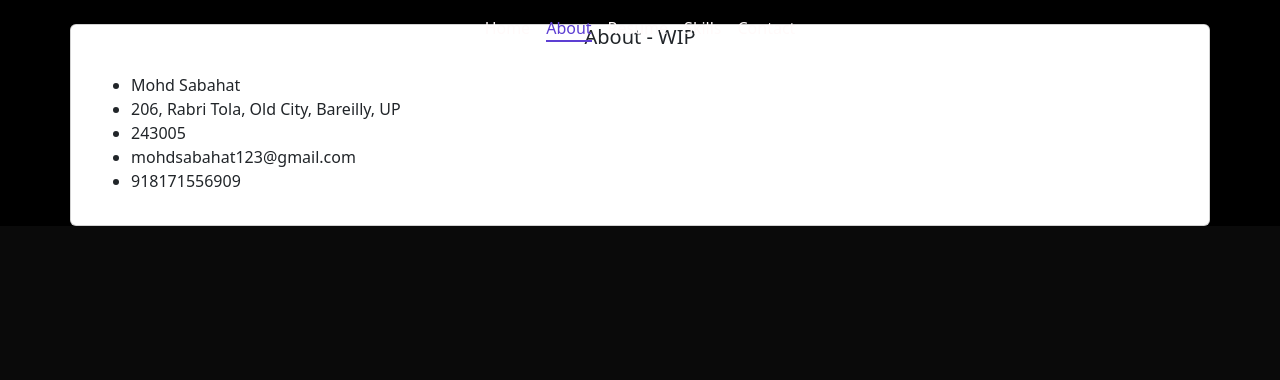
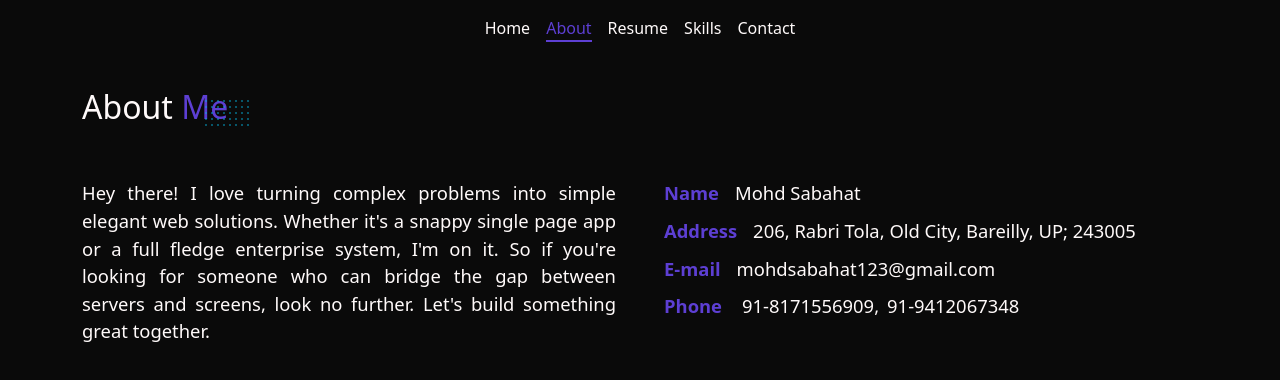
Before and after one commit to mohdsabahat/mohdsabahat.github.io, a React (Create React App) app: page /about in a window 1280 px wide. Shown: the top 380 px of the page. Built offline with nearby package versions, Linux system fonts and the light colour scheme; the HTML template or start-up script is replaced by a standard one.

Commit message:
feat: Add about page

```diff
--- a/src/pages/About/About.css
+++ b/src/pages/About/About.css
@@ -1,4 +1,46 @@
 #about {
-    background-color: black;
+    background-color: transparent;
     color: snow;
+    font-size: 1.15rem;
 }
+#about .about-text {
+    text-align: justify;
+}
+#about .page-title {
+    display: inline-block;
+    position: relative;
+    padding-right: 25px;
+    padding-bottom: 15px;
+    margin-bottom: 30px;
+}
+#about .page-title:after {
+    position: absolute;
+    opacity: .45;
+    top: 10px;
+    right: 0;
+    content: '';
+    height: 30px;
+    width: 50px;
+    background-image: -webkit-repeating-radial-gradient(center center,#04b4e0,#04b4e0 1px,transparent 0px,transparent 100%);
+    background-image: -moz-repeating-radial-gradient(center center,#04b4e0,#04b4e0 1px,transparent 0px,transparent 100%);
+    background-image: -ms-repeating-radial-gradient(center center,#04b4e0,#04b4e0 1px,transparent 0px,transparent 100%);
+    -webkit-background-size: 6px 6px;
+    -moz-background-size: 6px 6px;
+    background-size: 6px 6px;
+    z-index: 0;
+}
+#about .page-title h2 span {
+    color: var(--primary-color);
+}
+
+#about .about-list {
+    list-style: none;
+}
+#about .about-list li{
+    margin-bottom: 10px;
+}
+#about .about-list .title{
+    color: var(--primary-color);
+    margin-right: 1rem;
+    font-weight: 700;
+}
--- a/src/pages/About/About.tsx
+++ b/src/pages/About/About.tsx
@@ -5,6 +5,16 @@ import Col from "react-bootstrap/Col";
 import './About.css';
 import { Card } from "react-bootstrap";
 
+interface AboutInfo {
+    firstName: string,
+    lastname: string,
+    address: string,
+    city: string,
+    state: string,
+    pincode: number,
+    email: string,
+    phone: {countryCode: string, number: string}[]
+}
 const aboutInfo = {
     firstName: 'Mohd',
     lastName: 'Sabahat',
@@ -13,29 +23,57 @@ const aboutInfo = {
     state: 'UP',
     pinCode: 243005,
     email: 'mohdsabahat123@gmail.com',
-    phone: [918171556909]
+    phone: [{countryCode: '91', number: '8171556909'},{countryCode: '91', number: '9412067348'}]
 }
 
 const About = () => {
     return (
         <section id="about">
-            <Container>
-                <Col>
-                    <Row>
-                        <Card className="mt-4">
-                            <Card.Title className="text-center">About - WIP</Card.Title>
-                            <Card.Body>
-                                <ul>
-                                    <li>{aboutInfo.firstName} {aboutInfo.lastName}</li>
-                                    <li>{aboutInfo.address}, {aboutInfo.city}, {aboutInfo.state}</li>
-                                    <li>{aboutInfo.pinCode}</li>
-                                    <li>{aboutInfo.email}</li>
-                                    <li>{aboutInfo.phone}</li>
-                                </ul>
-                            </Card.Body>
-                        </Card>
-                    </Row>
-                </Col>
+            <Container className="navbar-offset">
+                <div className="page-title">
+                  <h2>About <span>Me</span></h2>
+                </div>
+                <Row className="g-5">
+                    <Col xs={12} md={6} lg={6} >
+                        <p className="about-text">
+                            {/* [TODO] About discovering a passion for making things work better. Whether it's a piece of code or complex system. */}
+                            {/* I've got a soft spot for python. It's like the Swiss Army knife in my toolkit. It's helped me dive into averaging from video streaming and figuring out API's.
+                            And yes, I have spent quite a few nights contributing to open source projects because, Why not? It's fun it's challenging and it's where I've learned some of my best tricks.  */}
+                            Hey there! I love turning complex problems into simple elegant web solutions. Whether it's a snappy single page app or a full fledge enterprise system, I'm on it.
+                            So if you're looking for someone who can bridge the gap between servers and screens, look no further. Let's build something great together.
+                        </p>
+                    </Col>
+                    <Col xs={12} md={6} lg={6}>
+                        <ul className="about-list ps-0">
+                            <li>
+                                <span className="title">Name</span>
+                                <span className="value">
+                                    {aboutInfo.firstName} {aboutInfo.lastName}
+                                </span>
+                            </li>
+                            <li>
+                                <span className="title">Address</span>
+                                <span className="value">
+                                    {aboutInfo.address}, {aboutInfo.city}, {aboutInfo.state}; {aboutInfo.pinCode}
+                                </span>
+                            </li>
+                            <li>
+                                <span className="title">E-mail</span>
+                                <span className="value">
+                                    {aboutInfo.email}
+                                </span>
+                            </li>
+                            <li>
+                                <span className="title">Phone</span>
+                                <span className="value">
+                                    {aboutInfo.phone.map((phone,idx) => {
+                                        return <span className="phone-number mx-1" key={phone.number}>{phone.countryCode}-{phone.number}{idx < aboutInfo.phone.length - 1 ? ',' : ''}</span>
+                                    })}
+                                </span>
+                            </li>
+                        </ul>
+                    </Col>
+                </Row>
             </Container>
         </section>
     )
```
